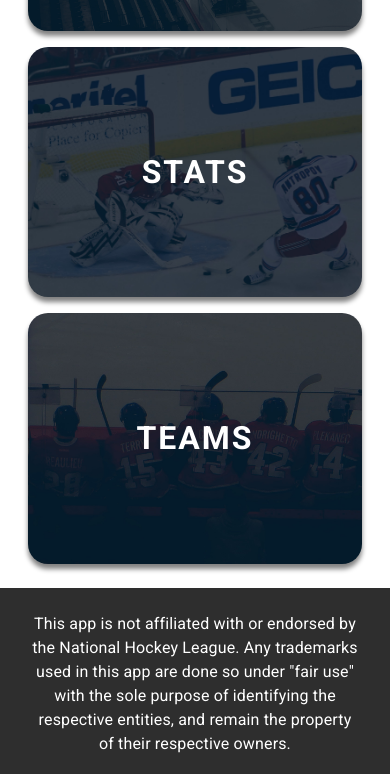
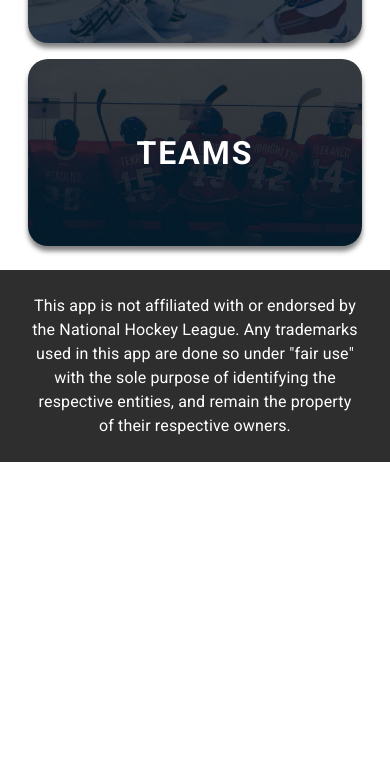
Before and after one commit to niranjsasikumar/Hockey-Data-Hub, a React app in the folder frontend/: page / in a window 390 px wide. Shown: the part 835-1609 px from the top of the page. After the commit the page ends 1297 px from the top, so only its background shows below. Built offline with nearby package versions, Linux system fonts and the light colour scheme.

Commit message:
Reduce home page card height

```diff
--- a/frontend/src/components/pages/home/LinkCard.css
+++ b/frontend/src/components/pages/home/LinkCard.css
@@ -38,3 +38,9 @@
 .home-card:hover h1, .home-card:focus h1 {
   border: 7px solid white;
 }
+
+@media only screen and (max-width: 600px) {
+  .home-card div {
+    padding-bottom: 56%;
+  }
+}
```
